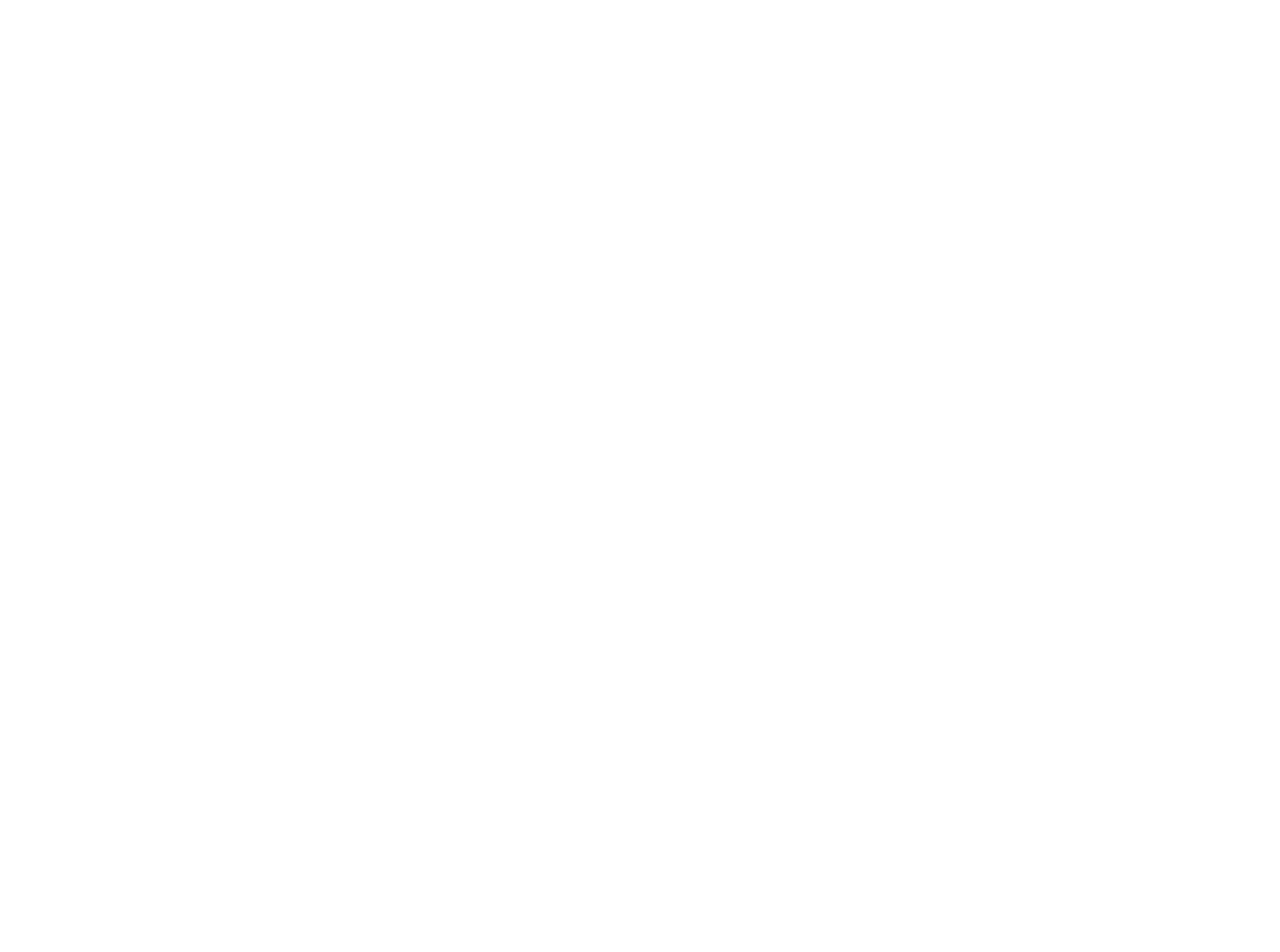
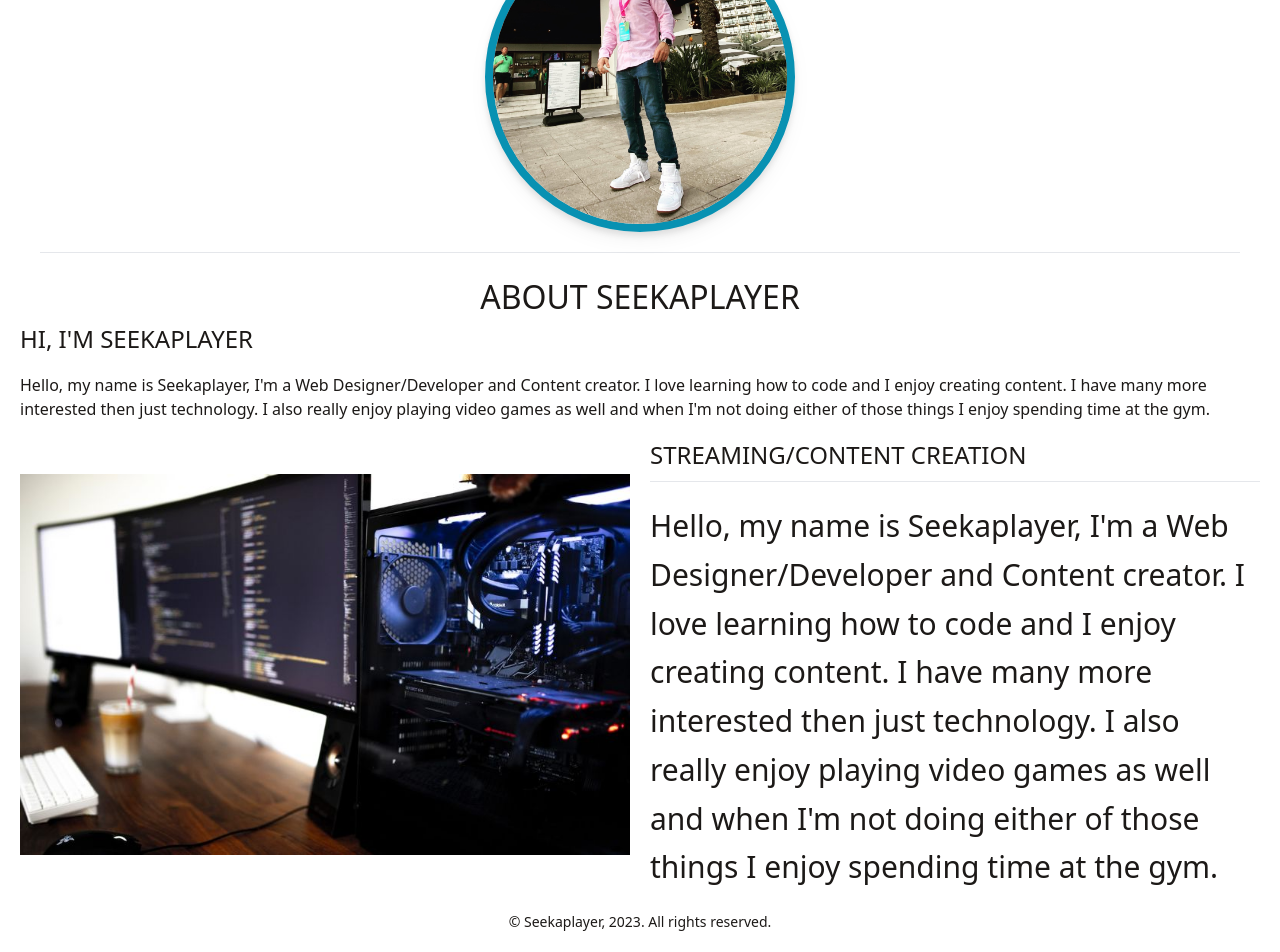
Before and after one commit to seekaplayer/seekaplayer, a Nuxt app: page /about in a window 1280 px wide. Shown: the part 209-1161 px from the top of the page. Before the commit the page ends 800 px from the top, so only its background shows below. Built offline with nearby package versions, Linux system fonts and the light colour scheme.

Commit message:
started on the about page.

```diff
--- a/components/PartnerPanels.vue
+++ b/components/PartnerPanels.vue
@@ -2,7 +2,7 @@
   <div
     v-for="(partner, index) in partnerData"
     :key="index"
-    class="bg-slate-50 x drop-shadow-lg p-5 flex flex-col justify-between gap-5"
+    class="bg-slate-50 drop-shadow-lg p-5 flex flex-col justify-between gap-5"
   >
     <header>
       <Nuxt-img class="logo" :src="`${partner.logo}`" alt="Company Name" />
--- a/pages/about.vue
+++ b/pages/about.vue
@@ -1,5 +1,45 @@
 <template>
-  <div></div>
+  <div class="container mx-auto px-5">
+    <header>
+      <NuxtImg
+        class="rounded-full w-1/4 h-1/4 mx-auto border-8 border-solid border-cyan-600 drop-shadow-lg"
+        src="/images/seekaplayer.jpeg"
+        alt="Image of Seekaplayer"
+      />
+      <hr class="m-5" />
+      <h1 class="text-center">About Seekaplayer</h1>
+    </header>
+    <article>
+      <header>
+        <h2>Hi, I'm Seekaplayer</h2>
+      </header>
+      <p>
+        Hello, my name is Seekaplayer, I'm a Web Designer/Developer and Content
+        creator. I love learning how to code and I enjoy creating content. I
+        have many more interested then just technology. I also really enjoy
+        playing video games as well and when I'm not doing either of those
+        things I enjoy spending time at the gym.
+      </p>
+    </article>
+    <article>
+      <div class="grid grid-cols-1 lg:grid-cols-2 gap-5 items-center">
+        <NuxtImg class="w-full" src="/images/streamer.jpg" alt="Streamer" />
+        <div>
+          <header>
+            <h2>Streaming/Content Creation</h2>
+            <hr class="mt-2 mb-5" />
+          </header>
+          <p class="text-3xl m-0 font-thin leading-relaxed">
+            Hello, my name is Seekaplayer, I'm a Web Designer/Developer and
+            Content creator. I love learning how to code and I enjoy creating
+            content. I have many more interested then just technology. I also
+            really enjoy playing video games as well and when I'm not doing
+            either of those things I enjoy spending time at the gym.
+          </p>
+        </div>
+      </div>
+    </article>
+  </div>
 </template>
 
 <script setup></script>
```
Also changed, not shown: public/images/seekaplayer.jpeg (added), public/images/streamer.jpg (added).
